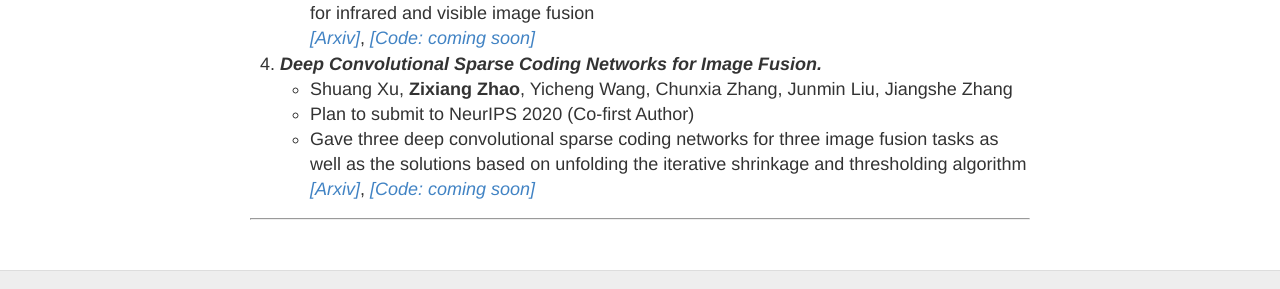
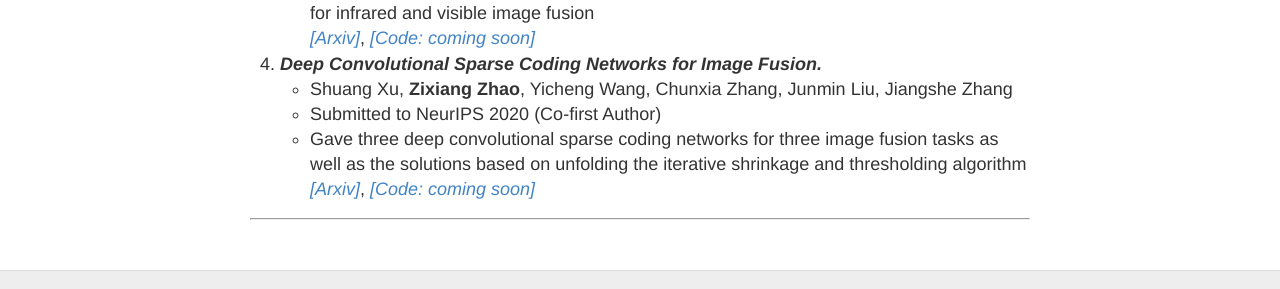
Before and after one commit to Zhaozixiang1228/Zhaozixiang1228.github.io, a Jekyll site: the page built from index.md, in a window 1280 px wide. Shown: the part 1388-1677 px from the top of the page. Built offline with Jekyll 4.4.1, drawn with Linux system fonts in a browser that asks for light colours; our own code applies the rules of GitHub Pages for plain Markdown files.

Commit message:
Update index.md

```diff
--- a/index.md
+++ b/index.md
@@ -44,7 +44,7 @@ I am expected to obtain my Master's degree in 2021 and purse **an admission of a
 
 4. ***Deep Convolutional Sparse Coding Networks for Image Fusion.***
 * Shuang Xu, **Zixiang Zhao**, Yicheng Wang, Chunxia Zhang, Junmin Liu, Jiangshe Zhang
-* Plan to submit to NeurIPS 2020 (Co-first Author)
+* Submitted to NeurIPS 2020 (Co-first Author)
 * Gave three deep convolutional sparse coding networks for three image fusion tasks as well as the solutions based on unfolding the iterative shrinkage and thresholding algorithm
 [*[Arxiv]*](https://arxiv.org/abs/2005.08448), [*[Code: coming soon]*]()
 
```
